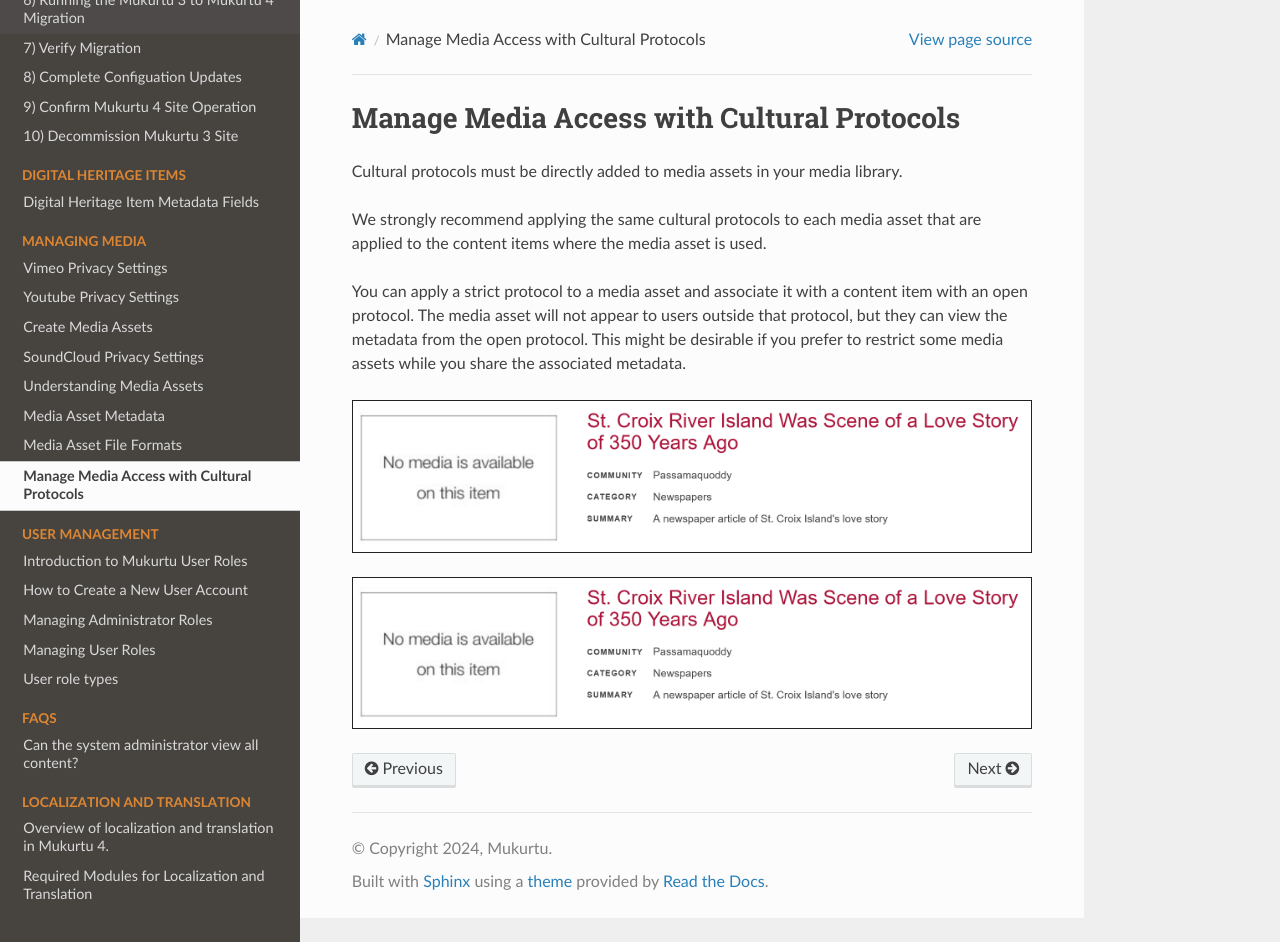
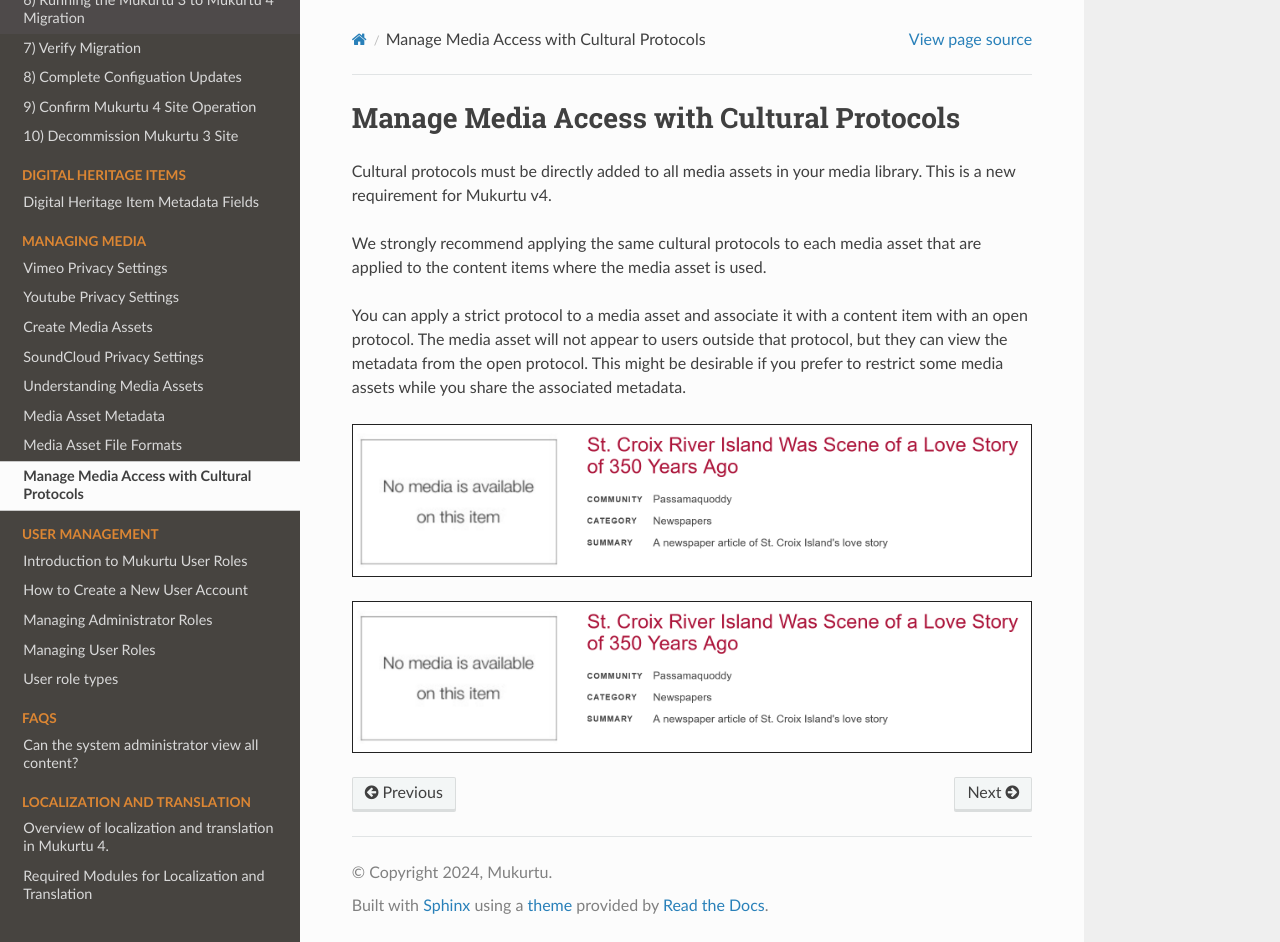
Before and after one commit to MukurtuCMS/mukurtudocs, a Sphinx documentation site: the page built from docs/source/media/ManageMediaAccessWithProtocols.md, in a window 1280 px wide and 942 px high. Built offline with Sphinx 7.4.7 and the Read the Docs theme 3.1.0, drawn with Linux system fonts in a browser that asks for light colours.

Commit message:
Update ManageMediaAccessWithProtocols.md

```diff
--- a/docs/source/media/ManageMediaAccessWithProtocols.md
+++ b/docs/source/media/ManageMediaAccessWithProtocols.md
@@ -1,6 +1,6 @@
 # Manage Media Access with Cultural Protocols
 
-Cultural protocols must be directly added to media assets in your media library.
+Cultural protocols must be directly added to all media assets in your media library. This is a new requirement for Mukurtu v4.
 
 We strongly recommend applying the same cultural protocols to each media asset that are applied to the content items where the media asset is used.
 
```
